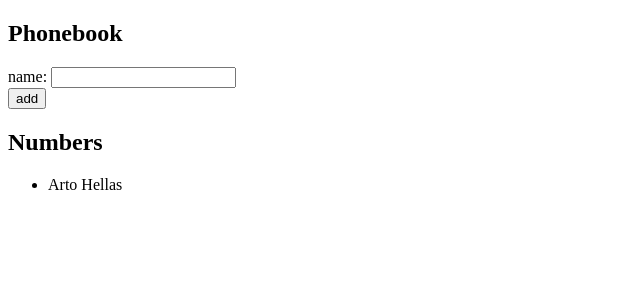
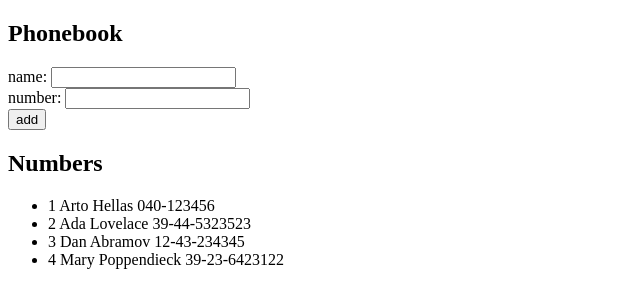
Before and after one commit to hangwl/fullstackopen, a React (Create React App) app in the folder part2/: page / in a window 1280 px wide. Shown: the top 308 px of the page, without its empty margins (0-640 px from the left). Built offline with nearby package versions, Linux system fonts and the light colour scheme.

Commit message:
Exercise 2.8

```diff
--- a/part2/src/App.js
+++ b/part2/src/App.js
@@ -2,12 +2,20 @@
 
 const App = () => {
   const [persons, setPersons] = useState([
-    { name: 'Arto Hellas' }
+    { name: 'Arto Hellas', number: '040-123456', id: 1 },
+    { name: 'Ada Lovelace', number: '39-44-5323523', id: 2 },
+    { name: 'Dan Abramov', number: '12-43-234345', id: 3 },
+    { name: 'Mary Poppendieck', number: '39-23-6423122', id: 4 }
   ])
   const [newName, setNewName] = useState('')
+  const [newNumber, setNewNumber] = useState('')
 
   const handleNameChange = (event) => {
     setNewName(event.target.value)
+  }
+
+  const handleNumberChange = (event) => {
+    setNewNumber(event.target.value)
   }
 
   const addPerson = (event) => {
@@ -16,9 +24,11 @@
     if (persons.some(person => person.name === newName)) {
       alert(`${newName} is already added to the phonebook`)
     } else {
-      const newPerson = { name: newName };
+      const newId = Math.max(...persons.map(person => person.id)) + 1
+      const newPerson = { name: newName, number: newNumber, id: newId };
       setPersons([...persons, newPerson])
       setNewName('')
+      setNewNumber('')
     }
   }
 
@@ -30,13 +40,17 @@
           name: <input value={newName} onChange={handleNameChange}/>
         </div>
         <div>
+          number: <input value={newNumber} onChange={handleNumberChange}/>
+        </div>
+        <div>
           <button type="submit">add</button>
         </div>
       </form>
       <h2>Numbers</h2>
       <ul>
         {persons.map((person, index) => (
-          <li key={index}>{person.name}</li>
+          <li key={index}>{person.id} {person.name} {person.number} </li>
+
         ))}
       </ul>
     </div>
```
